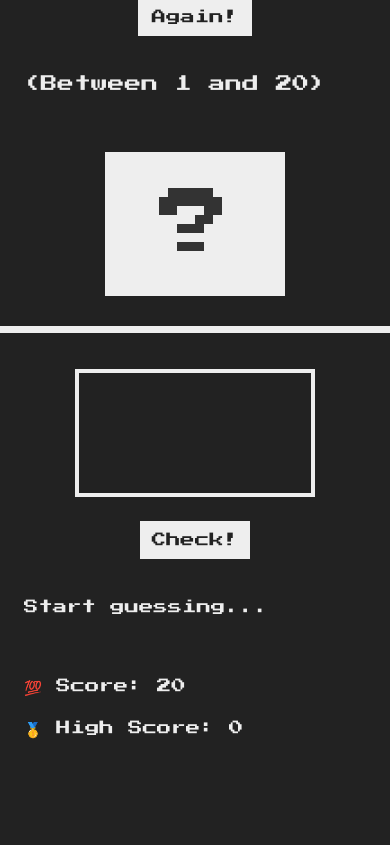
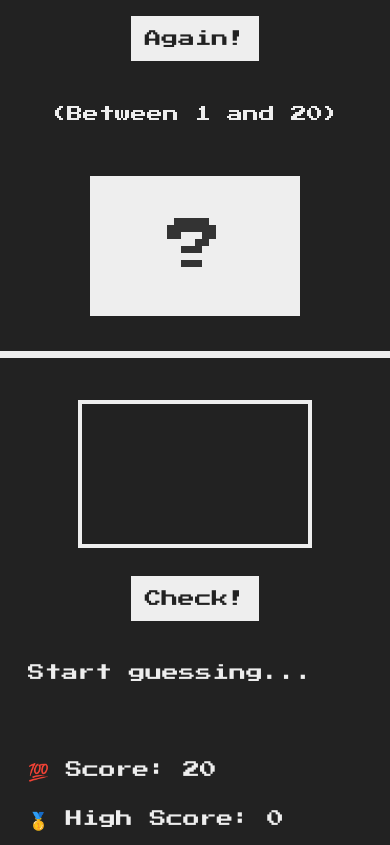
Before and after one commit to reaceianroeloffze/javascript-projects, a plain HTML site: page guess-my-number/index.html in a window 390 px wide. Shown: the part 110-955 px from the top of the page. Before the commit the page ends 861 px from the top, so only its background shows below. Drawn offline with Linux system fonts and the light colour scheme.

Commit message:
Refine styles

```diff
--- a/guess-my-number/script.js
+++ b/guess-my-number/script.js
@@ -64,7 +64,7 @@ const handleCheckBtnEvent = function () {
 	} else if (guessedNumber === numberToGuess) {
 		displayMessage('🎉 You guessed it right! Woohoo!'); // Display winning text
 		setBackgroundColour('#60b347'); // Set winning colour
-		number.style.width = '25rem'; // increase width of number container
+		number.style.width = '20rem'; // increase width of number container
 		number.innerText = guessedNumber; // Display the randomly chosen number
 		// Display the highest score
 		if (score > highScore) {
--- a/guess-my-number/style.css
+++ b/guess-my-number/style.css
@@ -28,6 +28,8 @@ header {
 .end-position {
     display: grid;
     grid-template-columns: repeat(12, 1fr);
+	gap: 1rem;
+	margin-bottom: 40px;
 }
 
 .between, .again {
@@ -37,11 +39,8 @@ header {
 .between {
     grid-column: 11/-1;
     line-height: 2rem;
-}
-
-.again {
-    grid-column: 1;
-    grid-row: 1;
+	align-self: center;
+	margin-bottom: 0;
 }
 
 main {
@@ -98,6 +97,10 @@ h1 {
 }
 
 .again {
+	grid-column: 1;
+	grid-row: 1;
+	align-self: center;
+	margin-bottom: 0;
     /*position: absolute;*/
     /*top: 2rem;*/
     /*left: 2rem;*/
@@ -158,7 +161,7 @@ h1 {
 @media screen and (max-width: 760px) {
 
     html {
-        font-size: 12px;
+        font-size: 14px;
     }
 
     header {
@@ -170,12 +173,15 @@ h1 {
     .end-position {
         grid-template-rows: repeat(2, 1fr);
         grid-template-columns: repeat(3, 1fr);
+		margin-bottom: 2rem;
     }
 
     .between {
-        text-align: left;
+        text-align: center;
         grid-column: 1/-1;
         grid-row: 2;
+		font-size: 12pt;
+		margin-bottom: 10px;
     }
 
     .again {
@@ -184,6 +190,7 @@ h1 {
         /*width: 60%;*/
         /*margin: 0 auto;*/
         padding: 0;
+		margin-bottom: 1rem;
     }
 
     h1 {
@@ -199,6 +206,7 @@ h1 {
 
     .number {
         width: 15rem;
+		font-size: 4rem;
     }
 
     main {
@@ -227,6 +235,7 @@ h1 {
 
     .message {
         margin-bottom: 4rem;
+		line-height: 20px;
     }
 
     .btn {
```
